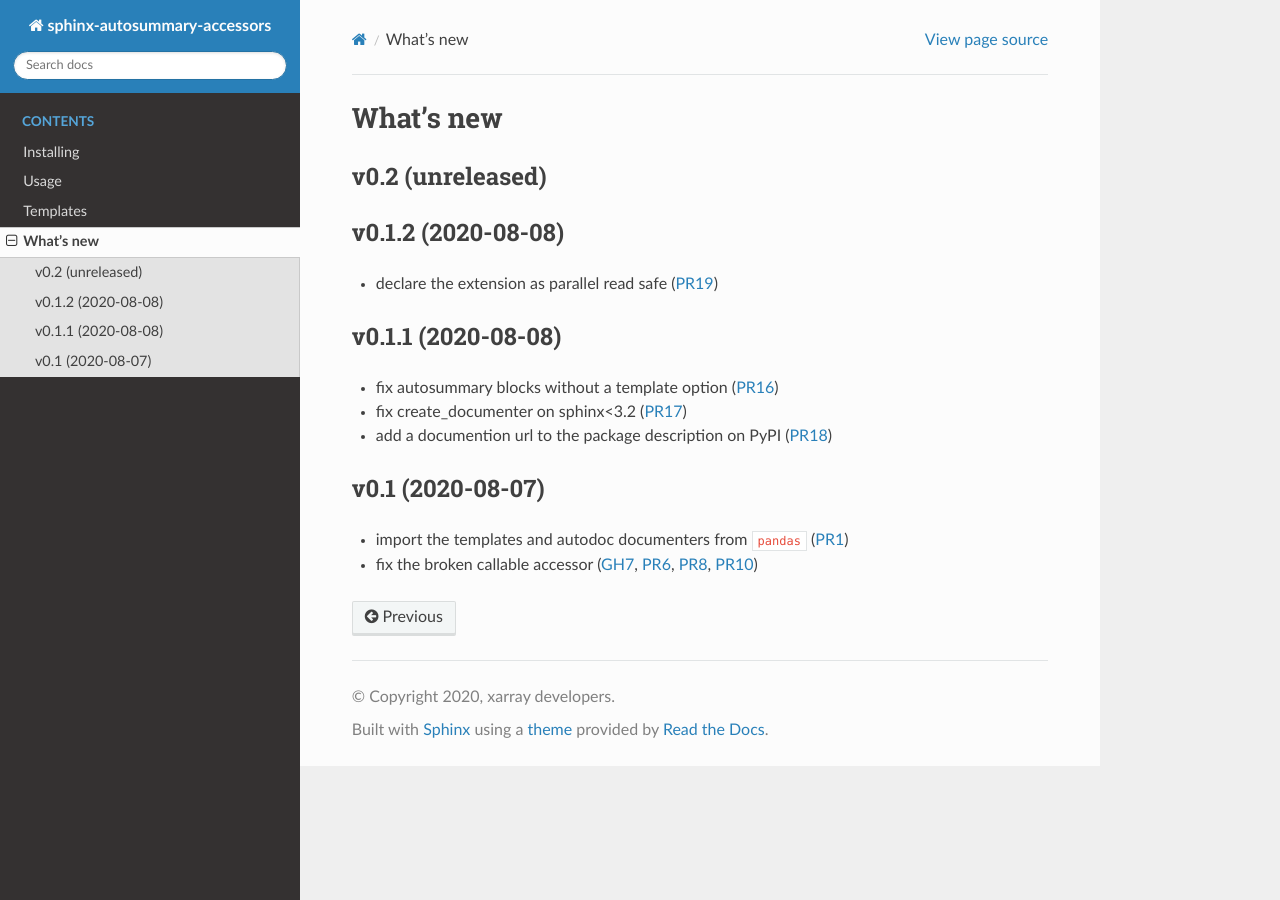
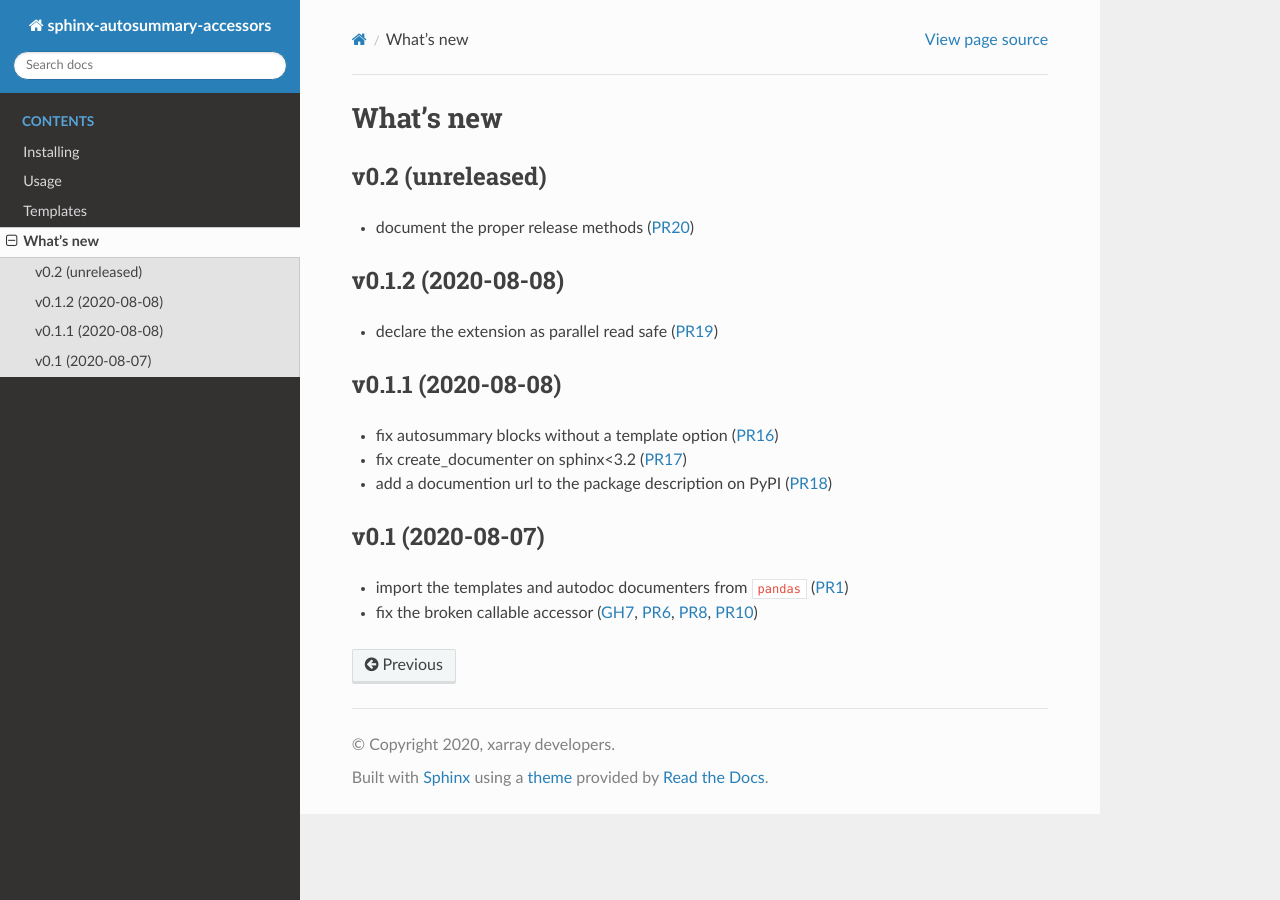
Before and after one commit to xarray-contrib/sphinx-autosummary-accessors, a Sphinx documentation site: the page built from docs/whats-new.rst, in a window 1280 px wide. Built offline with Sphinx 7.4.7 and the Read the Docs theme 2.0.0, drawn with Linux system fonts in a browser that asks for light colours; pages that are not in the unit, such as notebooks, are missing from menus.

Commit message:
update whats-new.rst

```diff
--- a/docs/whats-new.rst
+++ b/docs/whats-new.rst
@@ -3,7 +3,7 @@ What's new
 
 v0.2 (unreleased)
 -----------------
-
+- document the proper release methods (:pull:`20`)
 
 v0.1.2 (2020-08-08)
 -------------------
```
